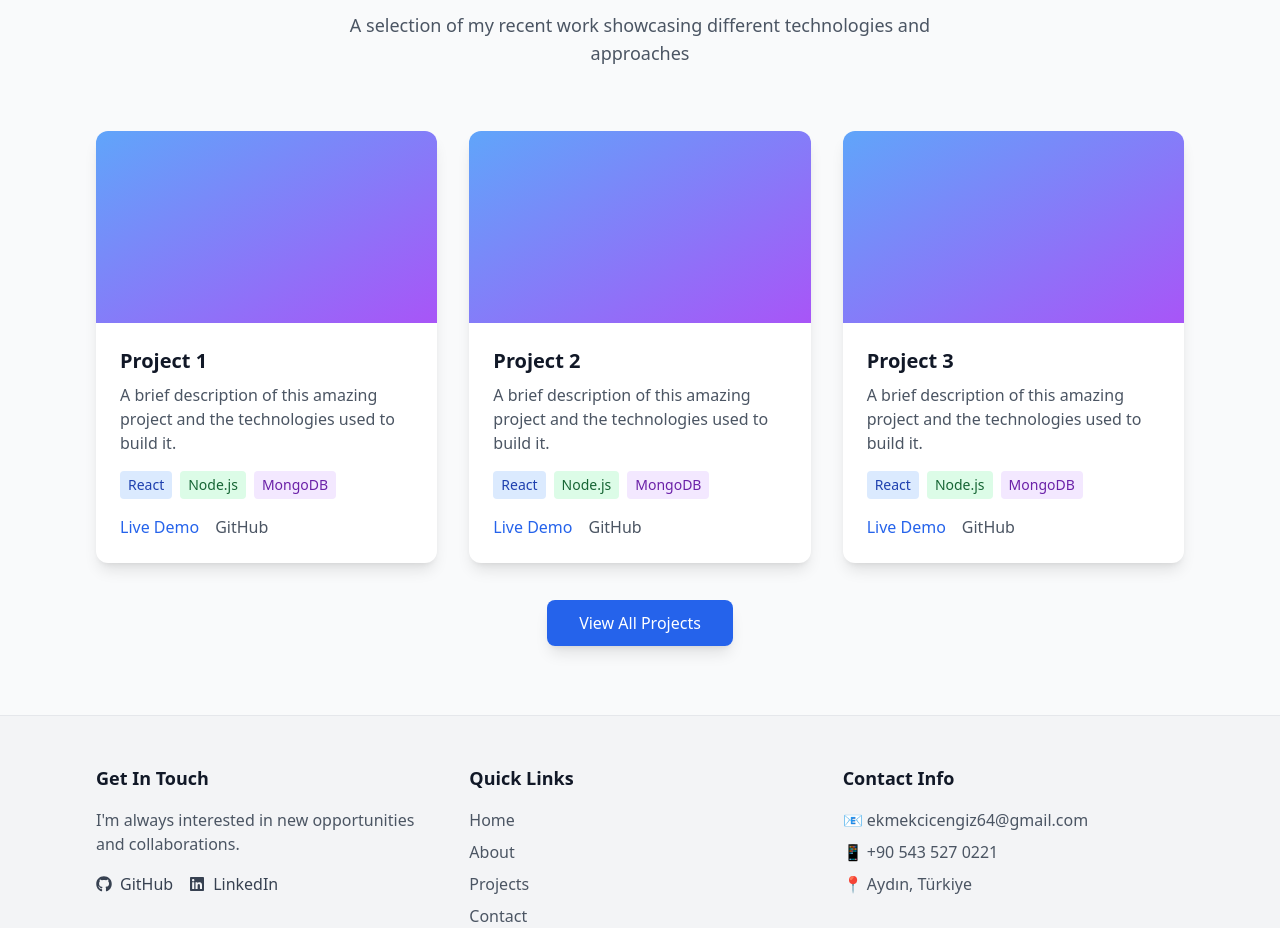
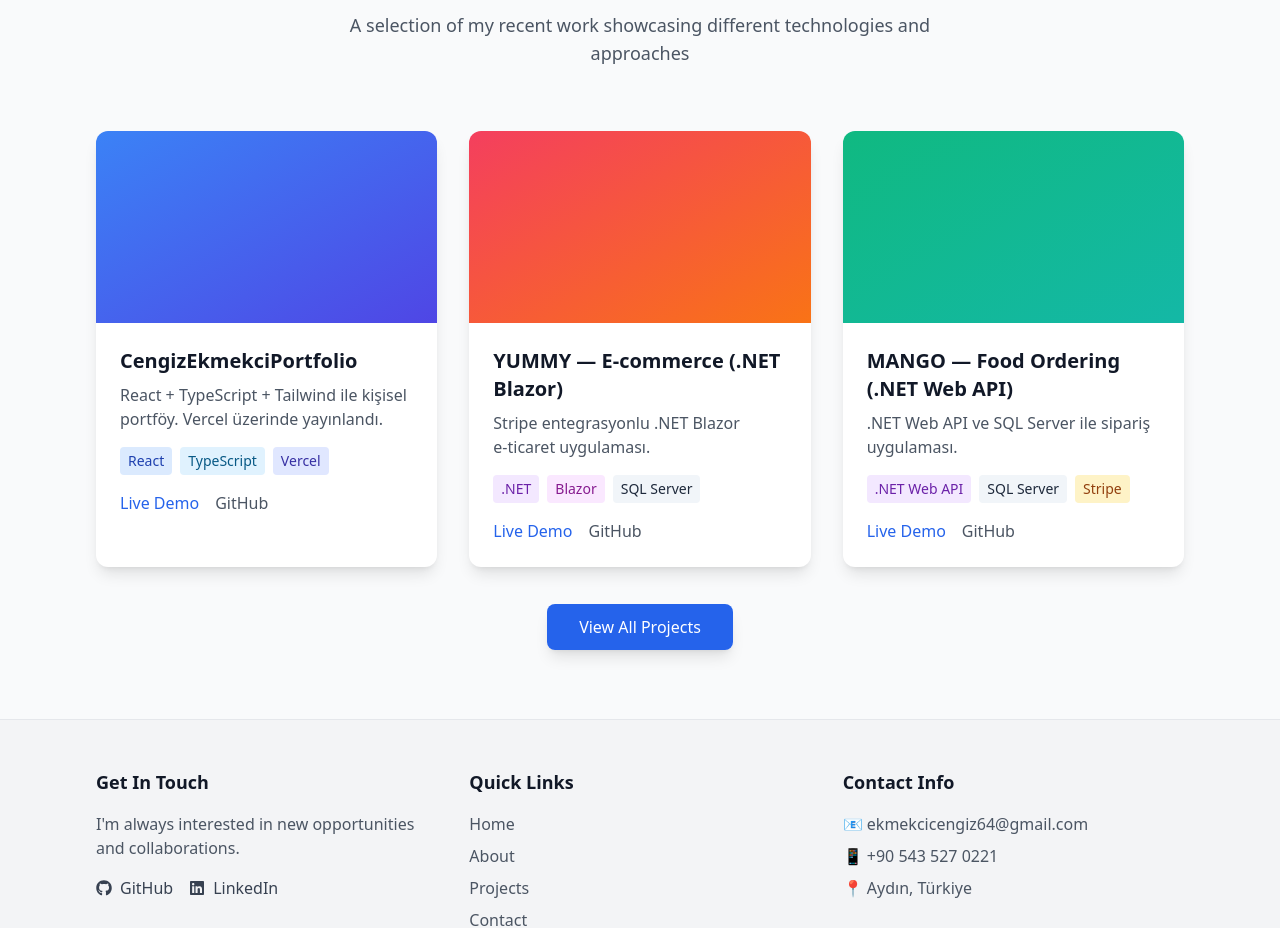
Before and after one commit to Cengizek/CengizEkmekciPortfolio, a React (Vite) app: page / in a window 1280 px wide. Shown: the part 1260-2188 px from the top of the page. Built offline with nearby package versions, Linux system fonts and the light colour scheme.

Commit message:
feat(home): update Featured Projects with real items and links

```diff
--- a/src/pages/Index.tsx
+++ b/src/pages/Index.tsx
@@ -20,32 +20,59 @@
           </div>
 
           <div className="grid grid-cols-1 md:grid-cols-2 lg:grid-cols-3 gap-8">
-            {[1, 2, 3].map((project) => (
-              <div key={project} className="bg-white rounded-xl shadow-lg overflow-hidden hover:shadow-xl transition-shadow">
-                <div className="h-48 bg-gradient-to-br from-blue-400 to-purple-500"></div>
+            {/* Portfolio */}
+            <div className="bg-white dark:bg-gray-900 rounded-xl shadow-lg overflow-hidden hover:shadow-2xl transition-shadow">
+              <div className="h-48 bg-gradient-to-br from-blue-500 to-indigo-600"></div>
               <div className="p-6">
-                  <h3 className="text-xl font-semibold text-gray-900 mb-2">
-                    Project {project}
-                  </h3>
-                  <p className="text-gray-600 mb-4">
-                    A brief description of this amazing project and the technologies used to build it.
-                  </p>
+                <h3 className="text-xl font-semibold text-gray-900 dark:text-white mb-2">CengizEkmekciPortfolio</h3>
+                <p className="text-gray-600 dark:text-gray-300 mb-4">React + TypeScript + Tailwind ile kişisel portföy. Vercel üzerinde yayınlandı.</p>
                 <div className="flex flex-wrap gap-2 mb-4">
                   <span className="bg-blue-100 text-blue-800 px-2 py-1 rounded text-sm">React</span>
-                    <span className="bg-green-100 text-green-800 px-2 py-1 rounded text-sm">Node.js</span>
-                    <span className="bg-purple-100 text-purple-800 px-2 py-1 rounded text-sm">MongoDB</span>
+                  <span className="bg-sky-100 text-sky-800 px-2 py-1 rounded text-sm">TypeScript</span>
+                  <span className="bg-indigo-100 text-indigo-800 px-2 py-1 rounded text-sm">Vercel</span>
                 </div>
                 <div className="flex space-x-4">
-                    <a href="#" className="text-blue-600 hover:text-blue-800 font-medium">
-                      Live Demo
-                    </a>
-                    <a href="#" className="text-gray-600 hover:text-gray-800 font-medium">
-                      GitHub
-                    </a>
+                  <a href="https://cengiz-ekmekci-portfolio.vercel.app/" className="text-blue-600 dark:text-indigo-400 hover:text-blue-800 font-medium">Live Demo</a>
+                  <a href="https://github.com/Cengizek/CengizEkmekciPortfolio" className="text-gray-600 dark:text-gray-300 hover:text-gray-800 dark:hover:text-white font-medium">GitHub</a>
                 </div>
               </div>
             </div>
-            ))}
+
+            {/* YUMMY */}
+            <div className="bg-white dark:bg-gray-900 rounded-xl shadow-lg overflow-hidden hover:shadow-2xl transition-shadow">
+              <div className="h-48 bg-gradient-to-br from-rose-500 to-orange-500"></div>
+              <div className="p-6">
+                <h3 className="text-xl font-semibold text-gray-900 dark:text-white mb-2">YUMMY — E‑commerce (.NET Blazor)</h3>
+                <p className="text-gray-600 dark:text-gray-300 mb-4">Stripe entegrasyonlu .NET Blazor e‑ticaret uygulaması.</p>
+                <div className="flex flex-wrap gap-2 mb-4">
+                  <span className="bg-purple-100 text-purple-800 px-2 py-1 rounded text-sm">.NET</span>
+                  <span className="bg-fuchsia-100 text-fuchsia-800 px-2 py-1 rounded text-sm">Blazor</span>
+                  <span className="bg-slate-100 text-slate-800 px-2 py-1 rounded text-sm">SQL Server</span>
+                </div>
+                <div className="flex space-x-4">
+                  <a href="#" className="text-blue-600 dark:text-indigo-400 hover:text-blue-800 font-medium">Live Demo</a>
+                  <a href="#" className="text-gray-600 dark:text-gray-300 hover:text-gray-800 dark:hover:text-white font-medium">GitHub</a>
+                </div>
+              </div>
+            </div>
+
+            {/* MANGO */}
+            <div className="bg-white dark:bg-gray-900 rounded-xl shadow-lg overflow-hidden hover:shadow-2xl transition-shadow">
+              <div className="h-48 bg-gradient-to-br from-emerald-500 to-teal-500"></div>
+              <div className="p-6">
+                <h3 className="text-xl font-semibold text-gray-900 dark:text-white mb-2">MANGO — Food Ordering (.NET Web API)</h3>
+                <p className="text-gray-600 dark:text-gray-300 mb-4">.NET Web API ve SQL Server ile sipariş uygulaması.</p>
+                <div className="flex flex-wrap gap-2 mb-4">
+                  <span className="bg-purple-100 text-purple-800 px-2 py-1 rounded text-sm">.NET Web API</span>
+                  <span className="bg-slate-100 text-slate-800 px-2 py-1 rounded text-sm">SQL Server</span>
+                  <span className="bg-amber-100 text-amber-800 px-2 py-1 rounded text-sm">Stripe</span>
+                </div>
+                <div className="flex space-x-4">
+                  <a href="#" className="text-blue-600 dark:text-indigo-400 hover:text-blue-800 font-medium">Live Demo</a>
+                  <a href="#" className="text-gray-600 dark:text-gray-300 hover:text-gray-800 dark:hover:text-white font-medium">GitHub</a>
+                </div>
+              </div>
+            </div>
           </div>
 
           <div className="text-center mt-12">
```
Lines whose indentation alone changed are shown as unchanged.
